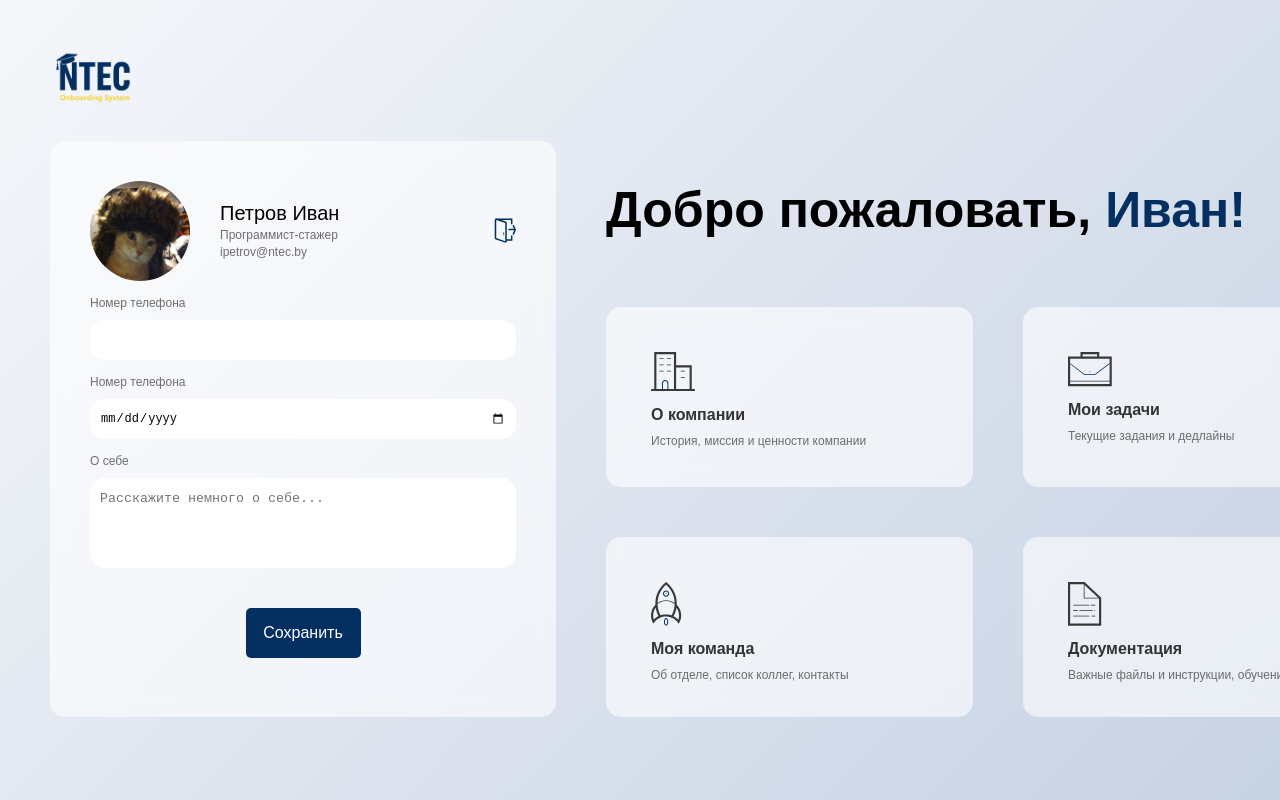
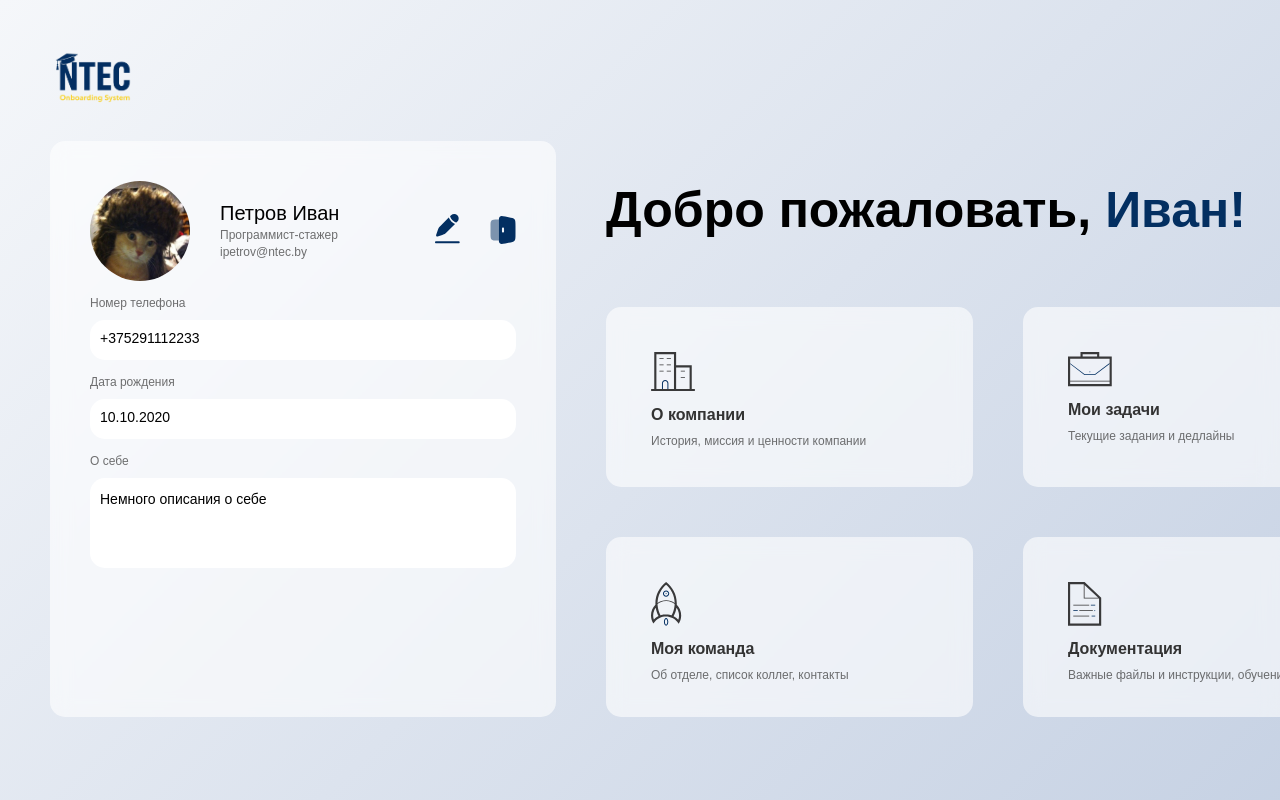
Before and after one commit to kkkiska/onboarding-system, a React (Vite) app: page /home in a window 1280 px wide. Shown: the top 800 px of the page. Built offline with nearby package versions, Linux system fonts and the light colour scheme; no server answers; sample sign-in values are in the browser's storage; a web font is replaced by a local one.

Commit message:
feat: edit mode for profile

```diff
--- a/src/components/Header/Header.jsx
+++ b/src/components/Header/Header.jsx
@@ -6,16 +6,15 @@ import { getNavLinkClass } from '../../utils/classNames';
 import { cards } from '../../mocks/mock-data'
 
 const Header = () => {
-    console.log(cards)
-
     return (
         <header className={styles['header']}>
             <Link to='/home'>
                 <img src={logo} className={styles["header__logo"]} />
             </Link>
             <Plate className={styles["header__nav"]}>
-                {cards.map(({ path, title }) =>
+                {cards.map(({ path, title }, key) =>
                     <NavLink
+                        key={key}
                         to={path}
                         className={(props) =>
                             getNavLinkClass(props, styles["header__nav-item"], styles["active"])
--- a/src/components/Home/Profile/Profile.jsx
+++ b/src/components/Home/Profile/Profile.jsx
@@ -1,13 +1,15 @@
-import Button from "../../../UI/Button/Button";
 import avatar from '../../../assets/images/avatar.jpg'
 import exit from '../../../assets/images/exit.svg'
+import edit from '../../../assets/images/edit.svg'
 import Plate from "../../../UI/Plate/Plate";
 import styles from "./Profile.module.scss";
 import ProfileForm from "./ProfileForm/ProfileForm";
 import { userInfo } from "../../../mocks/mock-data";
+import { useState } from 'react';
 
 const Profile = () => {
     const {surname, name, position, email} = userInfo
+    const [editable, setEditable] = useState(false)
     return (
         <Plate className={styles['profile']}>
             <div className={styles['profile-user']}>
@@ -19,10 +21,13 @@ const Profile = () => {
                         <div className={styles["profile-user_info-subinfo"]}>{email}</div>
                     </div>
                 </div>
-                <img className={styles["profile-user_exit"]} src={exit} alt="Выход" title='Выход' />
+                <div className="profile-user_actions">
+                    <img className={styles["profile-user_action"]} onClick={() => setEditable(!editable)} src={edit} alt="Редактировать профиль" title='Редактировать профиль' />
+                    <img className={styles["profile-user_action"]} src={exit} alt="Выход" title='Выход' />
+                </div>
             </div>
             <div className={styles["profile-info"]}>
-                <ProfileForm />
+                <ProfileForm editable={editable} />
             </div>
         </Plate>
     );
--- a/src/components/Home/Profile/Profile.module.scss
+++ b/src/components/Home/Profile/Profile.module.scss
@@ -40,8 +40,12 @@
             }
         }
 
-        &_exit {
+        &_action {
             cursor: pointer;
+
+            &:first-child {
+                margin-right: 30px;
+            }
         }
     }
 }
--- a/src/components/Home/Profile/ProfileForm/ProfileForm.jsx
+++ b/src/components/Home/Profile/ProfileForm/ProfileForm.jsx
@@ -2,30 +2,38 @@ import Button from '../../../../UI/Button/Button'
 import ProfileFormInput from './ProfileFormInput'
 import styles from './ProfileForm.module.scss'
 
-const ProfileForm = () => {
+const ProfileForm = ({editable}) => {
     return (
         <form className={styles["form"]}>
 
-            <ProfileFormInput id="phoneNumber" type="tel" />
-            <ProfileFormInput id="birthDate" type="date" />
+            <ProfileFormInput
+                id="phoneNumber"
+                type="tel"
+                label="Номер телефона"
+                value="+375291112233"
+                editable={editable}
+            />
+            <ProfileFormInput
+                id="birthDate"
+                type="date"
+                label="Дата рождения"
+                value="10.10.2020"
+                editable={editable}
+            />
+            <ProfileFormInput
+                id="birthDate"
+                type="date"
+                label="О себе"
+                value="Немного описания о себе"
+                editable={editable}
+                isArea={true}
+            />
 
-            <div className={styles["form-group"]}>
-                <label
-                    className={styles["form-label"]}
-                    htmlFor="about">
-                    О себе
-                </label>
-                <textarea
-                    className={styles["form-textarea"]}
-                    id="about"
-                    rows="3"
-                    placeholder="Расскажите немного о себе..."
-                />
-            </div>
-
-            <div className={styles["form-button_container"]}>
-                <Button className={styles['form-button']} type="submit">Сохранить</Button>
-            </div>
+            {editable &&
+                <div className={styles["form-button_container"]}>
+                    <Button className={styles['form-button']} type="submit">Сохранить</Button>
+                </div>
+            }
         </form>
     )
 }
--- a/src/components/Home/Profile/ProfileForm/ProfileForm.module.scss
+++ b/src/components/Home/Profile/ProfileForm/ProfileForm.module.scss
@@ -18,14 +18,25 @@
         height: 40px;
         border-radius: variables.$border-radius;
         padding: 10px;
-        font-size: 12px;
+        font-size: 14px;
+        background-color: white;
     }
 
     &-textarea {
         height: 90px;
         border-radius: variables.$border-radius;
         padding: 10px;
-        line-height: 22px
+        line-height: 22px;
+        font-size: 14px;
+        background-color: white;
+
+        &::placeholder {
+            color: variables.$indirect-text-color;
+        }
+    }
+
+    &-value {
+        font-size: 14px;
     }
 
     &-button {
--- a/src/components/Home/Profile/ProfileForm/ProfileFormInput.jsx
+++ b/src/components/Home/Profile/ProfileForm/ProfileFormInput.jsx
@@ -1,6 +1,8 @@
 import styles from './ProfileForm.module.scss'
 
-const ProfileFormInput = ({ id, type }) => {
+const ProfileFormInput = ({ id, type, label, value, editable, isArea = false }) => {
+
+    if (editable) {
         return (
             <div className={styles["form-group"]}>
 
@@ -8,17 +10,50 @@ const ProfileFormInput = ({ id, type }) => {
                     className={styles["form-label"]}
                     htmlFor={id}
                 >
-                Номер телефона
+                    {label}
                 </label>
-
+                {isArea
+                ?
+                    <textarea
+                        className={styles["form-textarea"]}
+                        id={id}
+                        rows="3"
+                        placeholder="Расскажите немного о себе..."
+                        value={value}
+                    />
+                :
                     <input
                         className={styles["form-input"]}
                         type={type}
                         id={id}
+                        value={value}
                     />
+                }
 
+            </div>
+        )
+    } else {
+        return (
+            <div className={styles["form-group"]}>
+                <div className={styles["form-label"]}>{label}</div>
+                {isArea
+                ?
+                    <div className={styles["form-textarea"]} title='Нажмите на карандаш выше, чтобы редактировать'>
+                        <div className={styles["form-value"]}>
+                            {value}
+                        </div>
+                    </div>
+                :
+                    <div className={styles["form-input"]} title='Нажмите на карандаш выше, чтобы редактировать'>
+                        <div className={styles["form-value"]}>
+                            {value}
+                        </div>
+                    </div>
+                }
             </div>
         )
     }
 
+}
+
 export default ProfileFormInput
```
Also changed, not shown: src/assets/images/edit.svg (added), src/assets/images/exit.svg. Lines whose indentation alone changed are shown as unchanged.
